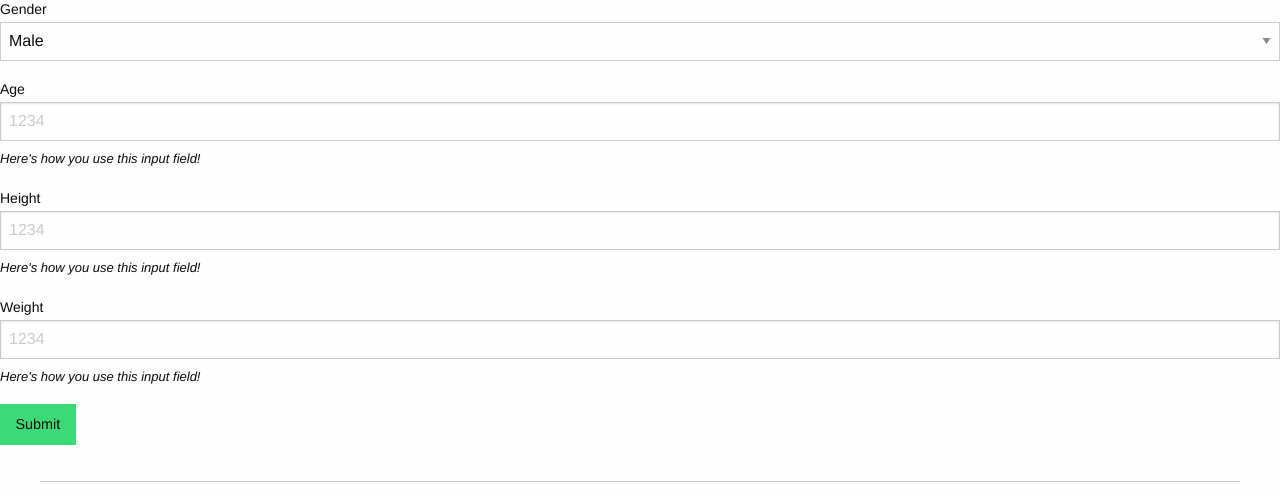
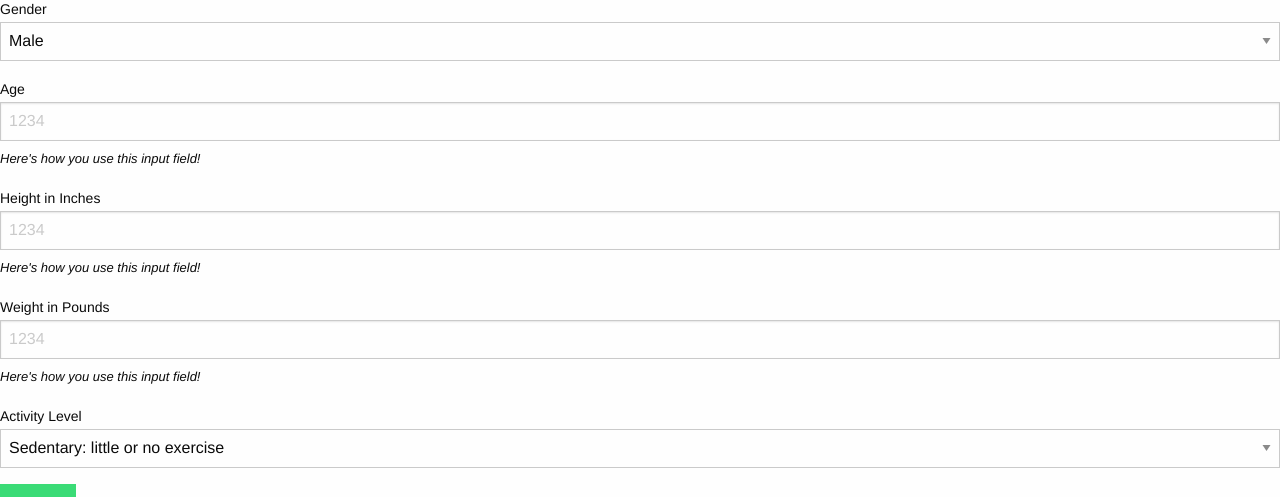
Before and after one commit to vincy-code/Nutrition-Calculator, a plain HTML site: page index.html in a window 1280 px wide. Shown: the part 187-684 px from the top of the page. Drawn offline with nearby package versions, Linux system fonts and the light colour scheme.

Commit message:
added activity level section to HTML, and psudocode for function to calcuate calories

```diff
--- a/index.html
+++ b/index.html
@@ -39,7 +39,7 @@
 
 <form data-abide novalidate>
     <div class="cell small-12">
-      <label>Height
+      <label>Height in Inches
         <input type="text" placeholder="1234" aria-describedby="exampleHelpTextNumber" required pattern="number">
         <span class="form-error">
           Yo, you had better fill this out, it's required.
@@ -50,7 +50,7 @@
 
     <form data-abide novalidate>
     <div class="cell small-12">
-      <label>Weight
+      <label>Weight in Pounds
         <input type="text" placeholder="1234" aria-describedby="exampleHelpTextNumber" required pattern="number">
         <span class="form-error">
           Yo, you had better fill this out, it's required.
@@ -60,6 +60,19 @@
     </div>
 </form>
 
+<div class="cell medium-6">
+  <label>Activity Level
+    <select id="select" required>
+      <option value="sedentary">Sedentary: little or no exercise</option>
+      <option value="light">Light Activity: 1 to 3 hours of exercise or sports per week</option>
+      <option value="moderate">Moderate Activity: 4 to 6 hours of exercise or sports per week</option>
+      <option value="very">Very Active: 7 to 9 hours of exercise or sports per week</option>
+      <option value="extra">Extra Active: 10+ hours of exercise or sports per week</option>
+    </select>
+  </label>
+</div>
+</div>
+
 <button type="button" class="success button">Submit</button>
 
 
@@ -67,7 +80,7 @@
 <hr>
 <h3>What is your goal?</h3>
 
-<div class="button-group">
+<div id="goal-buttons" class="button-group">
   <a class="button">Weight Loss</a>
   <a class="button">Maintain Current Weight</a>
   <a class="button">Weight Gain</a>
--- a/script.js
+++ b/script.js
@@ -1,3 +1,17 @@
 var fdcApi = "https://api.nal.usda.gov/fdc/v1/foods/search?api_key=93FB5ZkYGDf50t9MdkGtFJZSj09FqLI9engO84mR&query=Cheddar%20Cheese";
 
 var nutritionixApi = "https://trackapi.nutritionix.com/v2/search/instant?detailed=true&query=spaghettibolognese&api_key=fca954f6d34563952bd28e3af019024a";
+
+//When a goal is selected after entering in gender, age, height, and weight then calcuate calories
+        //BMR calculated using Mifflin St Jeor Formula
+            //sedentary multiplier 1.15; light activity 1.2; moderate acitivity 1.4; very active 1.6; extra active 1.8
+            //If user clicks Weight Loss multiply TDEE by 0.75
+            //If user clicks Maintain current weight, just display TDEE
+            //If user clicks Weight Gain, multiply TDEE by 1.1
+    //If a required value is missing, notify the user to fix it
+
+$("goal-buttons").on("click", function() {
+
+
+
+})
```
